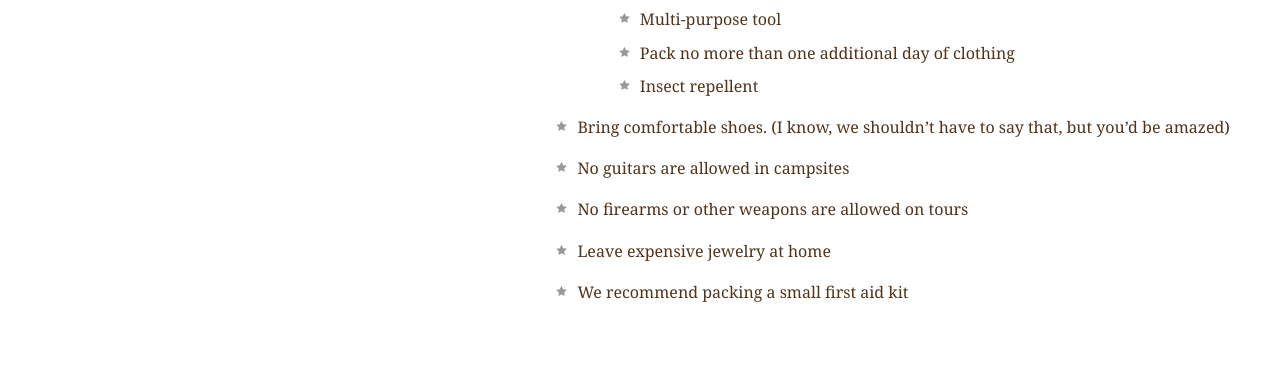
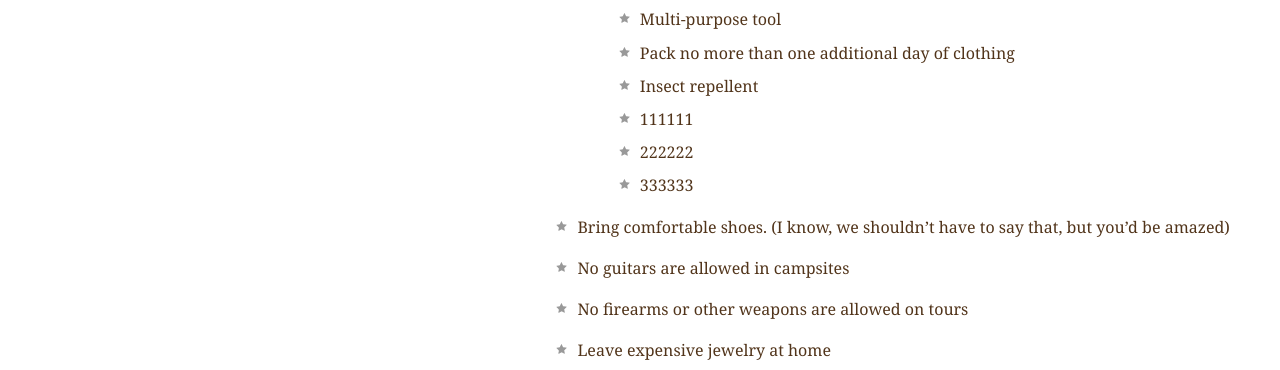
Before and after one commit to stanvf/explore_california, a plain HTML site: page resources.html in a window 1280 px wide. Shown: the part 2193-2563 px from the top of the page. Drawn offline with Linux system fonts and the light colour scheme.

Commit message:
Added 1 2 3

```diff
--- a/resources.html
+++ b/resources.html
@@ -102,6 +102,9 @@
                 <li>Multi-purpose tool</li>
                 <li>Pack no more than one additional day of clothing</li>
                 <li>Insect repellent</li>
+				<li>111111</li>
+				<li>222222</li>
+				<li>333333</li>
               </ul>
             </li>
             <li>Bring comfortable shoes. (I know, we shouldn’t have to say that, but you’d be amazed)</li>
```
